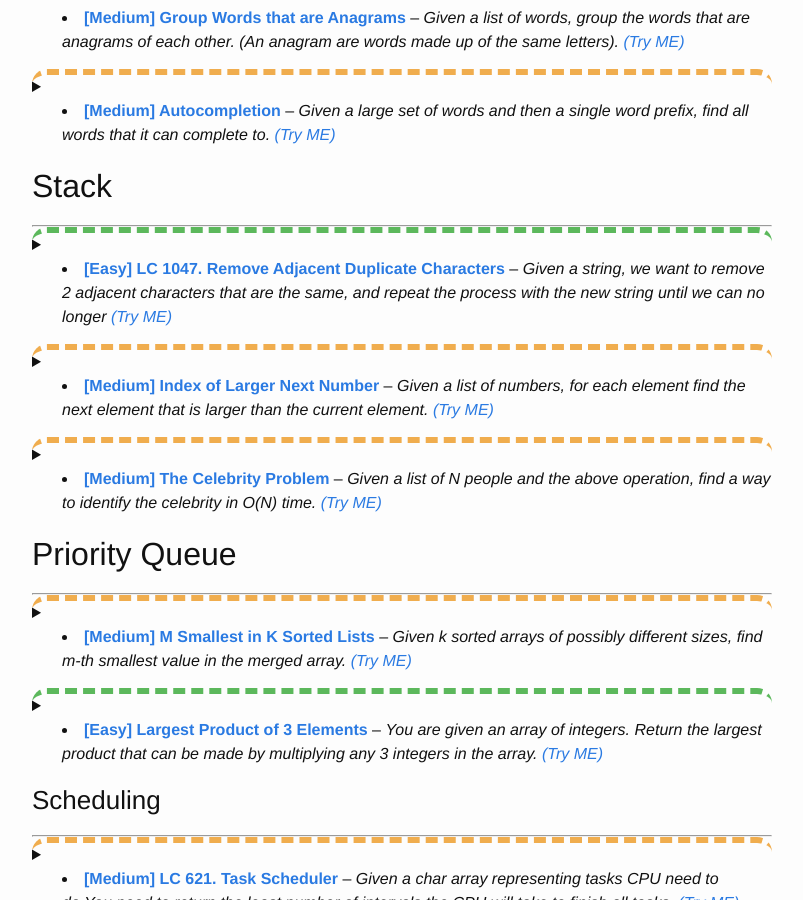
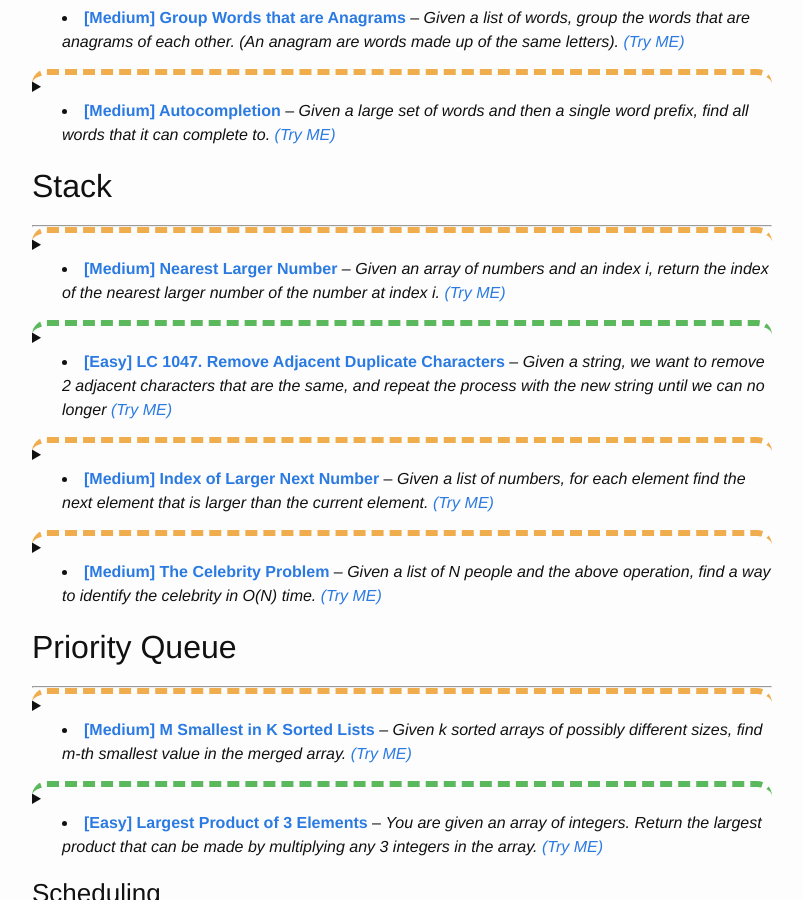
Before and after one commit to trsong/trsong.github.io, a Jekyll site: the page built from _posts/2019-04-01-DailyQuestionsByCategory.md, in a window 1280 px wide and 900 px high, scrolled down 5908 px. Shown: the whole window, without its empty margins (238-1041 px from the left). Built offline with Jekyll 4.4.1, drawn with Linux system fonts in a browser that asks for light colours.

Commit message:
Add Previous question to category

```diff
--- a/_posts/2019-04-01-DailyQuestionsByCategory.md
+++ b/_posts/2019-04-01-DailyQuestionsByCategory.md
@@ -983,6 +983,26 @@ s.autocomplete('do')  # Return ['dog', 'door', 'dodge']
 
 ## Stack
 ---
+
+
+<details>
+<summary class="lc_m">
+
+- [**\[Medium\] Nearest Larger Number**](https://trsong.github.io/python/java/2020/08/02/DailyQuestionsAug/#aug-13-2020-medium-nearest-larger-number) -- *Given an array of numbers and an index i, return the index of the nearest larger number of the number at index i.* [*\(Try ME\)*](https://repl.it/@trsong/Nearest-Larger-Number-1)
+
+</summary>
+<div>
+
+**Question:** Given an array of numbers and an index `i`, return the index of the nearest larger number of the number at index `i`, where distance is measured in array indices.
+
+For example, given `[4, 1, 3, 5, 6]` and index `0`, you should return `3`.
+
+If two distances to larger numbers are the equal, then return any one of them. If the array at i doesn't have a nearest larger integer, then return null.
+
+**Follow-up:** If you can preprocess the array, can you do this in constant time?
+
+</div>
+</details>
 
 
 <details>
```
